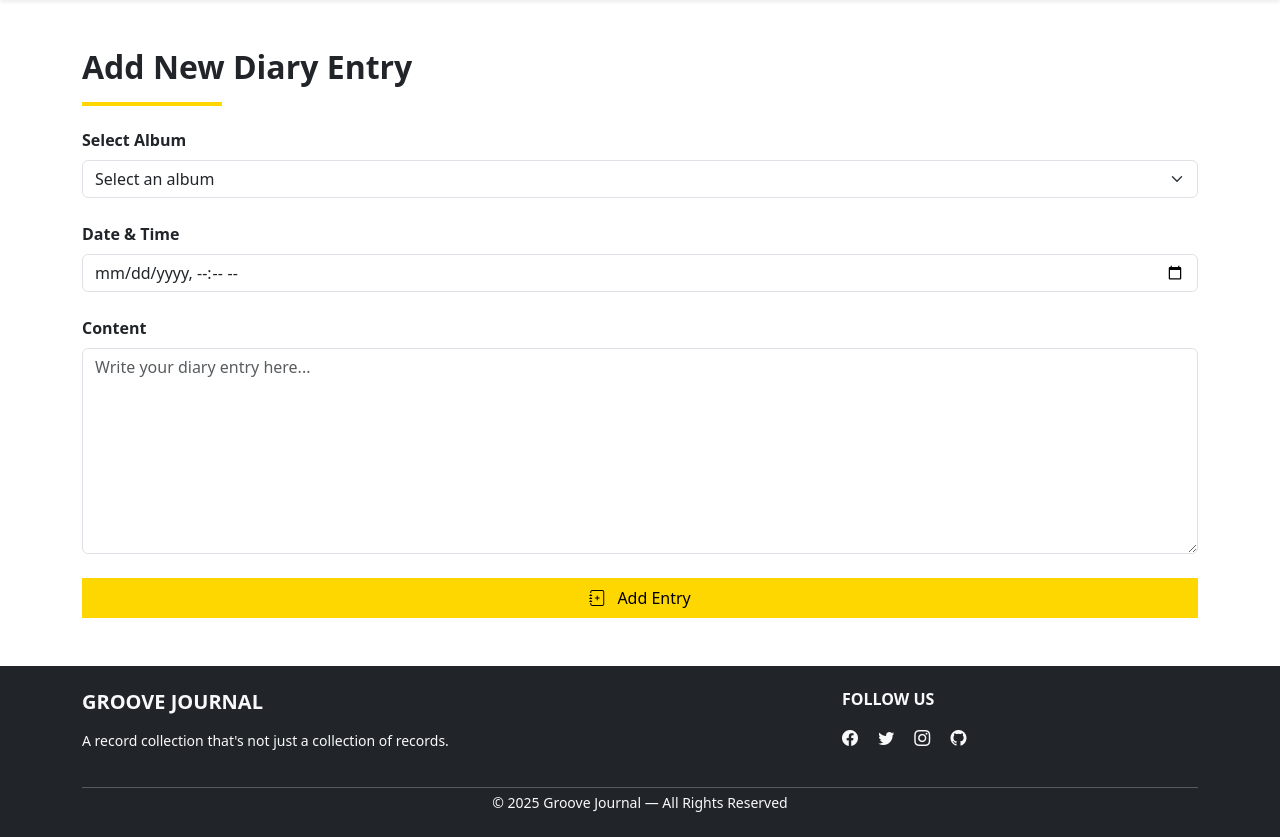
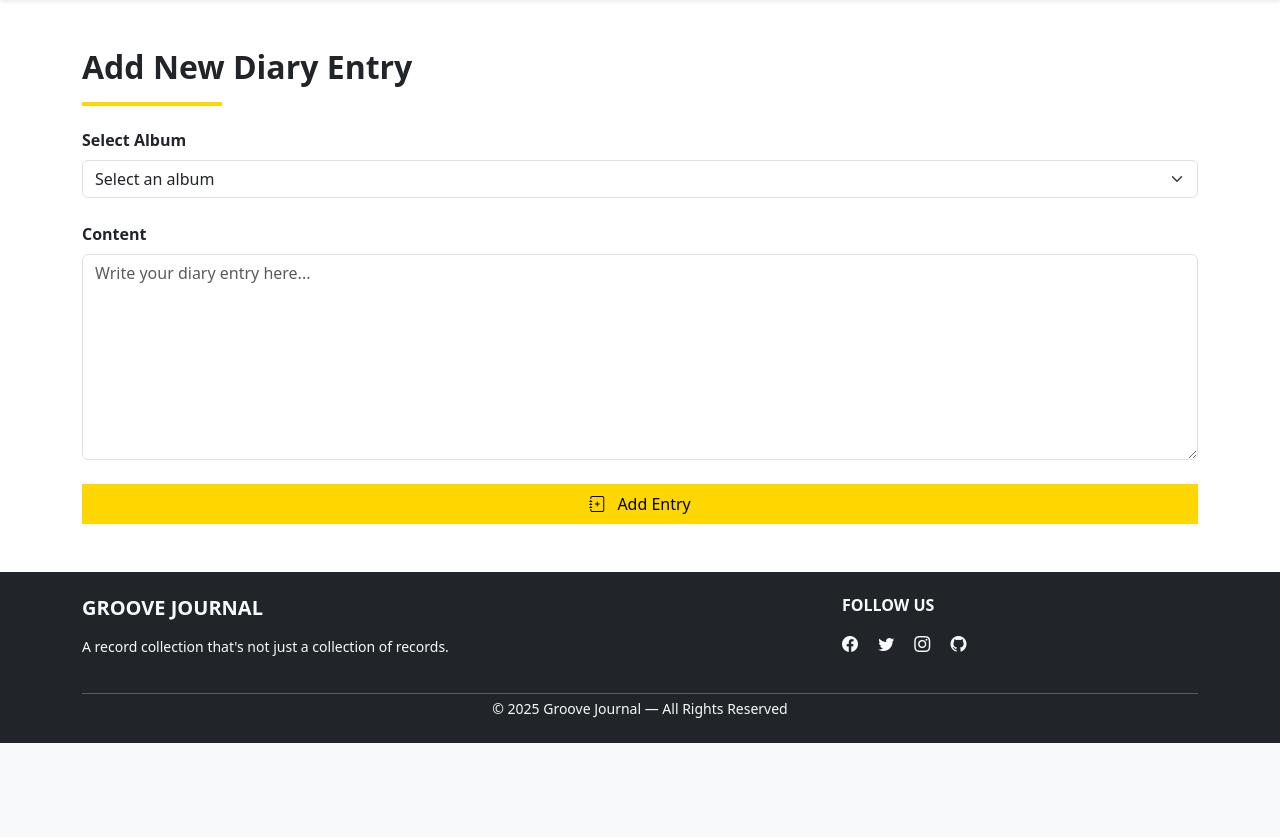
Before and after one commit to jorge-lgclabs/Groove_Journal, a Flask app: page /add_diary/ in a window 1280 px wide. Shown: the part 86-923 px from the top of the page. After the commit the page ends 829 px from the top, so only its background shows below. Run offline with Flask 3, Linux system fonts and the light colour scheme; data that the repository does not hold is empty.

Commit message:
Removed Date time picker for add_diary form. Will implement Datetime in DB.

```diff
--- a/app/templates/add_diary.html
+++ b/app/templates/add_diary.html
@@ -30,19 +30,6 @@ Add Diary Entry
       </select>
     </div>
 
-    <!-- Datetime -->
-    <div class="mb-4">
-      <label for="entry_datetime" class="form-label fw-bold">Date & Time</label>
-      <input
-        type="datetime-local"
-        class="form-control"
-        id="entry_datetime"
-        name="entry_datetime"
-        value="{{ current_time }}"
-        required
-      />
-    </div>
-
     <!-- Entry Content -->
     <div class="mb-4">
       <label for="entry_content" class="form-label fw-bold">Content</label>
```
